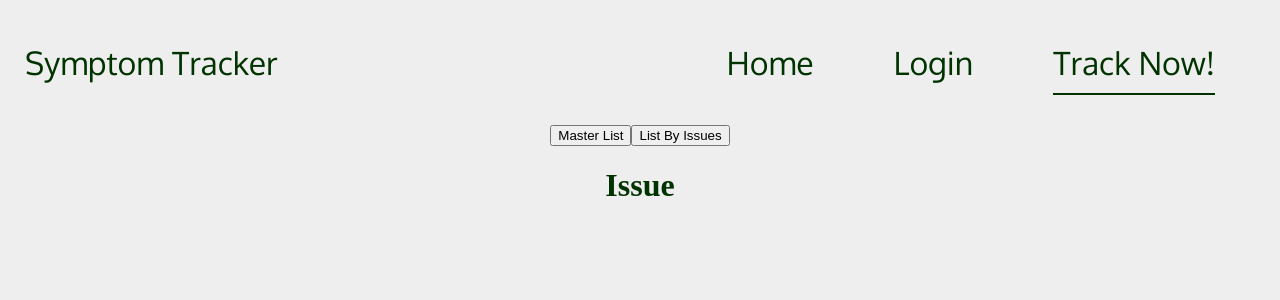
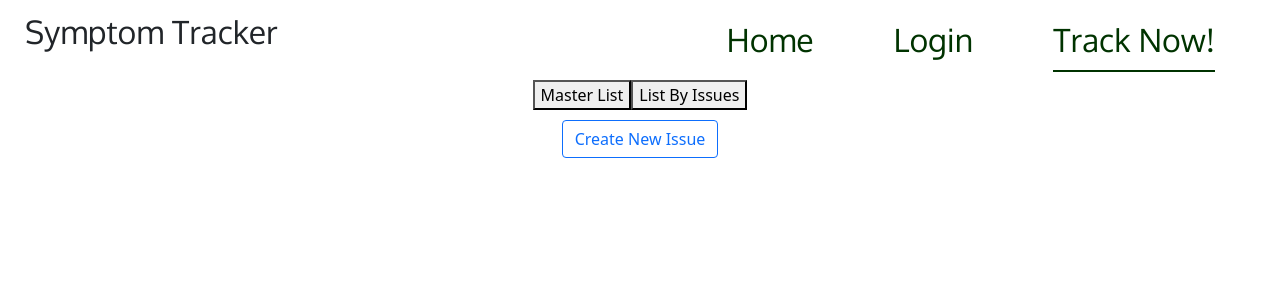
Before and after one commit to calebsmith00/symptom-tracker-old, a React (Create React App) app: page /user/symptom-tracker in a window 1280 px wide. Shown: the top 300 px of the page. Built offline with nearby package versions, Linux system fonts and the light colour scheme.

Commit message:
Add react-bootstrap as well as a placeholder button
Button will be used to create a new issue

```diff
--- a/package.json
+++ b/package.json
@@ -6,7 +6,9 @@
     "@testing-library/jest-dom": "^5.16.4",
     "@testing-library/react": "^13.2.0",
     "@testing-library/user-event": "^13.5.0",
+    "bootstrap": "^5.1.3",
     "react": "^18.1.0",
+    "react-bootstrap": "^2.4.0",
     "react-dom": "^18.1.0",
     "react-router-dom": "^6.3.0",
     "react-scripts": "5.0.1",
--- a/src/components/SymptomTracker/Issues.js
+++ b/src/components/SymptomTracker/Issues.js
@@ -1,9 +1,10 @@
+import Button from 'react-bootstrap/Button'
 import './SymptomTracker.scss'
 
 export default function Issues() {
     return (
-        <>
-            <h1>Issue</h1>
-        </>
+        <div className="issues">
+            <Button variant="outline-primary">Create New Issue</Button>
+        </div>
     )
 }
--- /dev/null
+++ b/src/components/SymptomTracker/Issues.scss
@@ -0,0 +1,5 @@
+@import '../../global_styles/variables';
+
+.issues {
+    margin: 10px;
+}
--- a/src/components/SymptomTracker/SymptomTracker.scss
+++ b/src/components/SymptomTracker/SymptomTracker.scss
@@ -1,3 +1,5 @@
+@import './Issues';
+
 .tracker {
     display: flex;
     flex-direction: column;
--- a/src/index.js
+++ b/src/index.js
@@ -5,6 +5,7 @@ import { BrowserRouter } from 'react-router-dom'
 import './global_styles/fonts.scss';
 import './global_styles/variables.scss';
 import './global_styles/document.scss';
+import '../node_modules/bootstrap/dist/css/bootstrap.min.css';
 
 const root = ReactDOM.createRoot(document.getElementById('root'));
 root.render(
```
Also changed, not shown: 1 other file (tests, documents, lock files or other folders).
